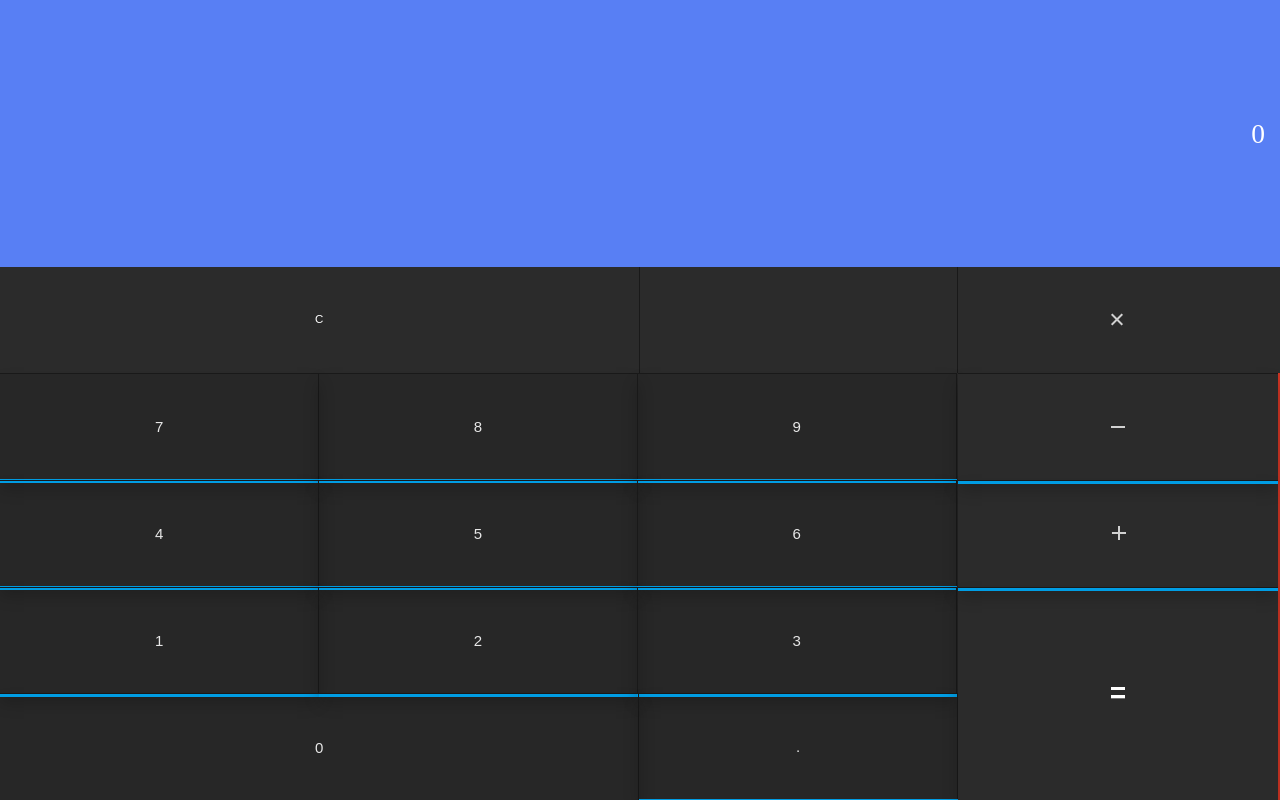
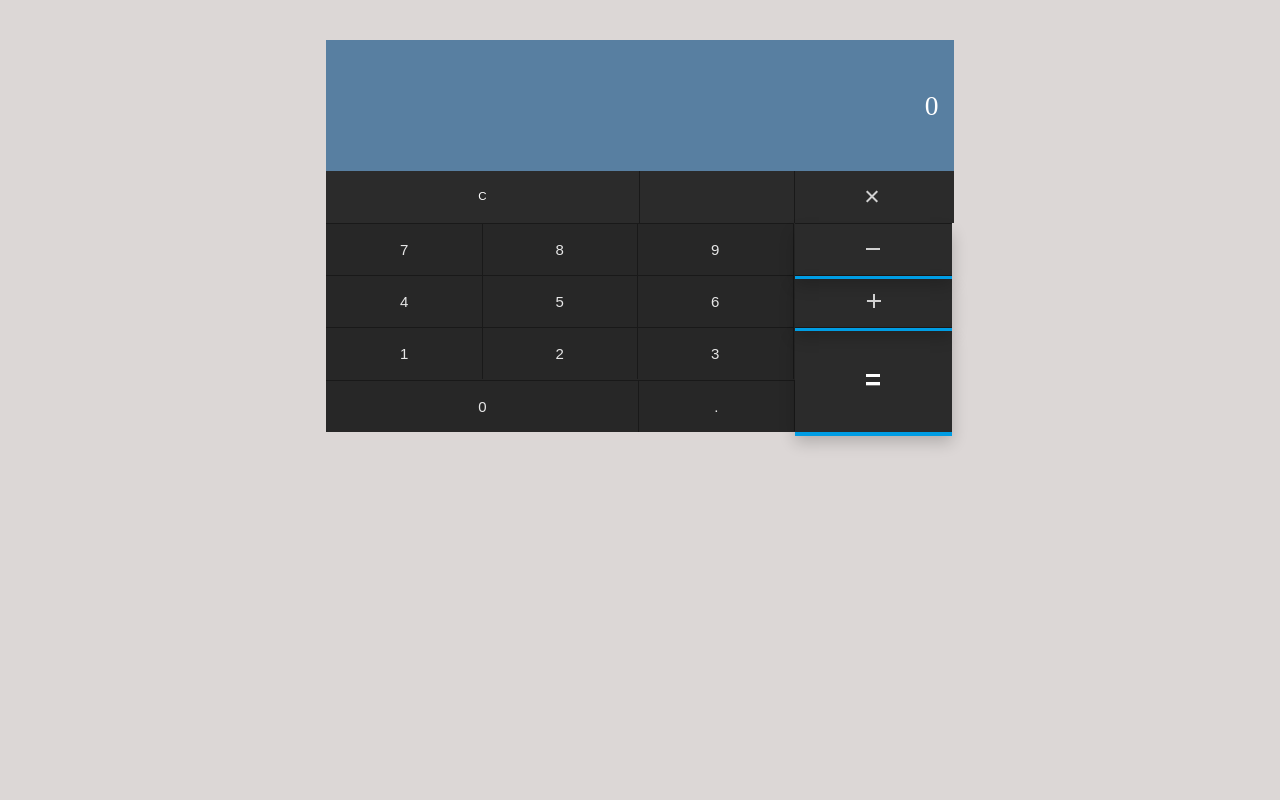
Before and after one commit to AliyuAbdullahi/AndelaCalculator, a plain HTML site: page index.html in a window 1280 px wide. Drawn offline with Linux system fonts and the light colour scheme.

Commit message:
Update calculator.css

```diff
--- a/style/calculator.css
+++ b/style/calculator.css
@@ -1,15 +1,18 @@
 html, body {
   margin: 0;
+    margin: 20px auto;
   padding: 0;
 font-color: red;
-  height: 100%;
+  height: 70%;
+    width:70%;
   line-height: 100%;
 
-  overflow: hidden;
+  position:relative;
+    box-shadow: rgba(0,0,0,0.2) 10px 10px #626060;
 
   font-size: 5px;
   font-weight: normal;
-  background-color: #CD3423;
+  background-color: #dcd7d6;
 }
 
 .x-row{
@@ -42,7 +45,6 @@ font-color: red;
 }
 
 input {
-  /* text nodes in the source code affect the layout */
   margin-right: -2px;
   background: transparent;
 
@@ -59,7 +61,6 @@ input[disabled] {
   font-size: 3rem;
   font-weight: 50;
   color: #e7e7e7;
-    box-shadow: 0px 4px #009de4, 0px 10px 15px rgba(0, 0, 0, 0.2);
   border-top: .1rem solid #191919;
   border-right: .1rem solid #191919;
 }
@@ -132,7 +133,7 @@ input::-moz-focus-inner {
 /* Result Display */
 #display {
   color: white;
-  background-color: #587ff4;
+  background-color: #587fa1;
 
   height: 15.6rem;
   line-height: 15.6rem;
@@ -267,8 +268,9 @@ input::-moz-focus-inner {
   }
 }
 
-input:active,
+
 input.active,
 .active {
   background-color: #008EAB;
 }
+/*Modified user interface*/
```
